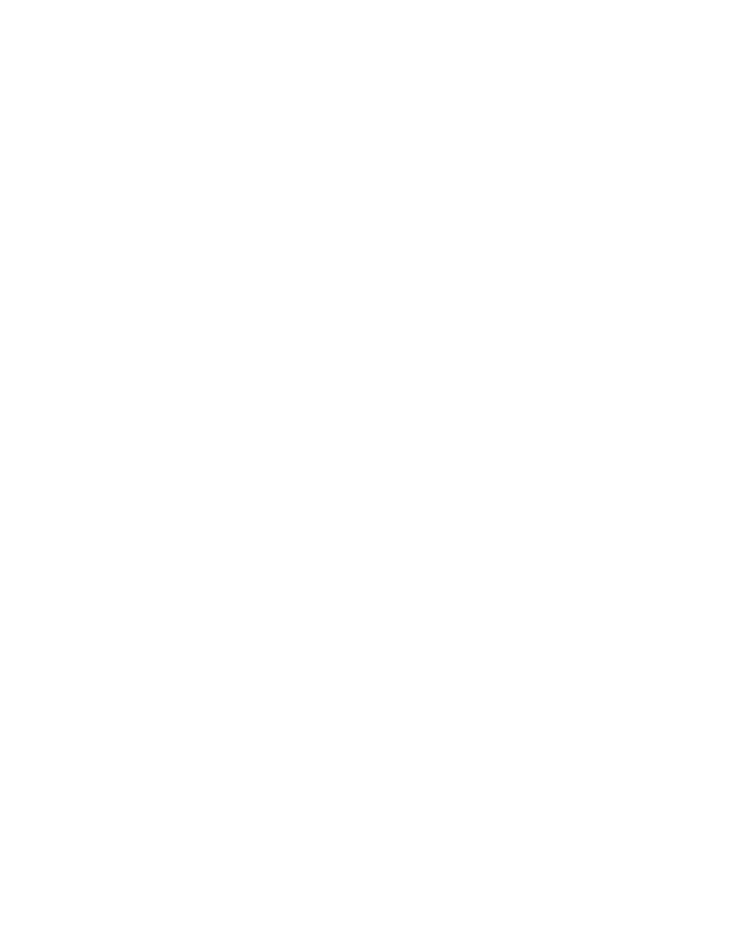
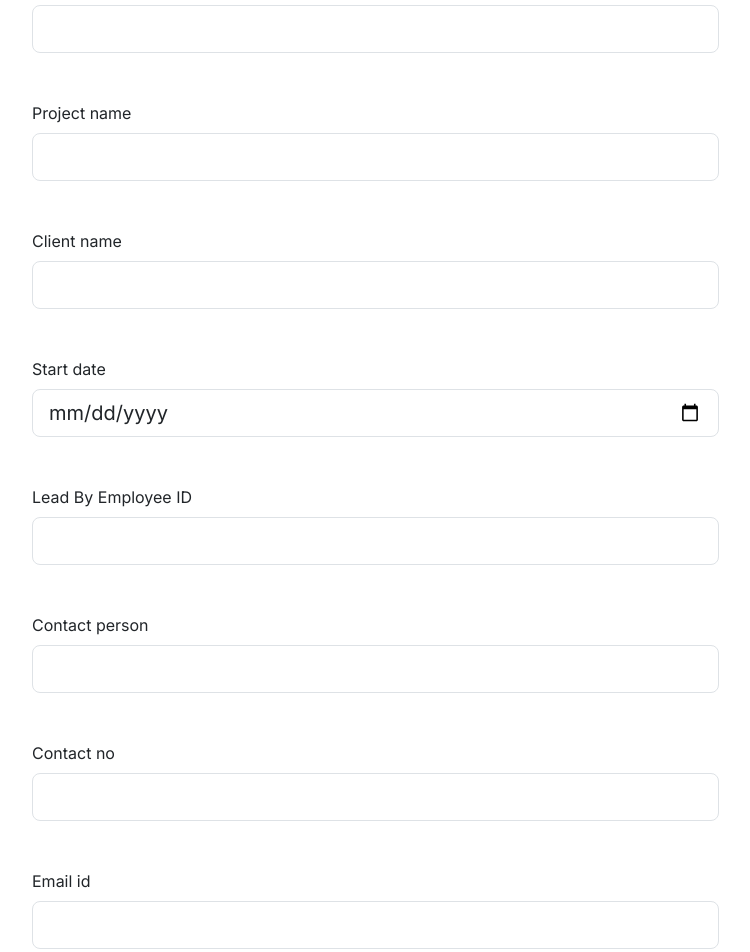
Before and after one commit to Mdkarimul/Employee-management, an Angular app: page /new-project/1 in a window 1280 px wide. Before the commit this address led to /. Shown: the part 320-1272 px from the top of the page, without its empty margins (134-884 px from the left). Before the commit the page ends 800 px from the top, so only its background shows below. Built offline with nearby package versions, Linux system fonts and the light colour scheme.

Commit message:
commiting after project-form completion

```diff
--- a/src/app/app.routes.ts
+++ b/src/app/app.routes.ts
@@ -5,6 +5,7 @@
 import { EmployeeComponent } from './pages/employee/employee.component';
 import { ProjectComponent } from './pages/project/project.component';
 import { ProjectEmployeeComponent } from './pages/project-employee/project-employee.component';
+import { ProjectFormComponent } from './pages/project-form/project-form.component';
 
 
 export const routes: Routes = [
@@ -30,6 +31,10 @@
          path:'projects',component:ProjectComponent
         },
         {
+            path:'new-project/:id',
+            component:ProjectFormComponent
+        },
+        {
             path:'project-employee',component:ProjectEmployeeComponent
         }
     ]
--- a/src/app/pages/employee/employee.component.html
+++ b/src/app/pages/employee/employee.component.html
@@ -171,7 +171,7 @@
       }
     </div>
     <div class="col-md-6">
-      <h4 class="mb-5 p-3">
+      <h4 class="mb-5">
         <i class="fa fa-male me-2" aria-hidden="true"></i>Show employees
       </h4>
       <div
--- /dev/null
+++ b/src/app/pages/project-form/project-form.component.html
@@ -0,0 +1,95 @@
+<div class="container p-5 my-5">
+  <div class="row">
+    <div class="col-md-9 p-3 shadow-sm p-5">
+      <h4>Projects</h4>
+      <!-- Project Form -->
+      <form class="mb-4" [formGroup]="projectForm">
+        <div class="mb-0 my-5">
+          <label for="projectId"  class="form-label">Project id</label>
+          <input
+            type="text"
+            class="form-control form-control-lg"
+            id="projectId"
+            formControlName="projectId"
+          />
+        </div>
+        <div class="mb-0 my-5">
+          <label for="projectName" class="form-label">Project name</label>
+          <input
+            type="text"
+            class="form-control form-control-lg"
+            id="projectName"
+            formControlName="projectName"
+          />
+        </div>
+
+        <div class="mb-0 my-5">
+            <label for="clientName" class="form-label">Client name</label>
+            <input
+              type="text"
+              class="form-control form-control-lg"
+              id="clientName"
+              formControlName="clientName"
+            />
+          </div>
+
+        <div class="mb-0 my-5">
+          <label for="startDate" class="form-label">Start date</label>
+          <input
+            type="date"
+            class="form-control form-control-lg"
+            id="startDate"
+            formControlName="startDate"
+          />
+        </div>
+        <div class="mb-1 my-5">
+          <label for="leadByEmpId" class="form-label"
+            >Lead By Employee ID</label
+          >
+          <input
+            type="number"
+            class="form-control form-control-lg"
+            id="leadByEmpId"
+            formControlName="leadByEmpId"
+          />
+        </div>
+
+        <div class="mb-0 my-5">
+          <label for="contactPerson" class="form-label">Contact person</label>
+          <input
+            type="text"
+            class="form-control form-control-lg"
+            id="contactPerson"
+            formControlName="contactPerson"
+          />
+        </div>
+        <div class="mb-0 my-5">
+          <label for="contactNo" class="form-label">Contact no</label>
+          <input
+            type="text"
+            class="form-control form-control-lg"
+            id="contactNo"
+            formControlName="contactNo"
+          />
+        </div>
+
+        <div class="mb-0 my-5">
+            <label for="emailId" class="form-label">Email id</label>
+            <input
+              type="text"
+              class="form-control form-control-lg"
+              id="emailId"
+              formControlName="emailId"
+            />
+          </div>
+
+        <!-- <button type="submit" class="btn btn-primary mt-3">Submit</button> -->
+        <button type="submit" class="my-3 btn btn-lg btn-primary">
+          <span class="mx-3">Add Now</span>
+        </button>
+      </form>
+    </div>
+
+    <div class="col-md-3"></div>
+  </div>
+</div>
--- /dev/null
+++ b/src/app/pages/project-form/project-form.component.ts
@@ -0,0 +1,32 @@
+import { Component } from '@angular/core';
+import { FormControl, FormGroup, ReactiveFormsModule, Validators } from '@angular/forms';
+
+@Component({
+  selector: 'app-project-form',
+  standalone: true,
+  imports: [ReactiveFormsModule],
+  templateUrl: './project-form.component.html',
+  styleUrl: './project-form.component.scss'
+})
+export class ProjectFormComponent {
+
+
+  projectForm : FormGroup = new FormGroup({});
+
+  constructor(){
+    this.initializeForm();
+  }
+  initializeForm(){
+    this.projectForm = new FormGroup({
+      projectId: new FormControl(),
+      projectName: new FormControl('',[Validators.required]),
+      clientName: new FormControl('',[Validators.required]),
+      startDate: new FormControl('',[Validators.required]),
+      leadByEmpId: new FormControl('',[Validators.required]),
+      contactPerson: new FormControl('',[Validators.required]),
+      contactNo: new FormControl('',[Validators.required]),
+      emailId: new FormControl('',[Validators.required]),
+    })
+  }
+
+}
--- a/src/app/pages/project/project.component.html
+++ b/src/app/pages/project/project.component.html
@@ -1 +1,50 @@
-<p>project works!</p>
+<div class="container p-5 my-5">
+  <div class="row" style="height:auto;">
+    <div class="col-md-4">
+
+        <div class="row">
+            <div class="col-md-6"> <h4>Projects</h4></div>
+            <div class="col-md-6">
+                <button  routerLink="/new-project/0" class="btn btn-primary">Add project</button>
+            </div>
+        </div>
+
+    </div>
+
+
+    <div class="col-md-8">
+
+   <!-- Project Table -->
+   <h4 class="mb-4">Project list</h4>
+   <table class="table ">
+     <thead>
+       <tr>
+         <th>Project ID</th>
+         <th>Project Name</th>
+         <th>Client Name</th>
+         <th>Start Date</th>
+         <th>Lead By Employee</th>
+         <th>Actions</th>
+       </tr>
+     </thead>
+     <tbody>
+       <!-- Data rows go here -->
+        <tr>
+            <td>102</td>
+            <td>Web app</td>
+            <td>John sir</td>
+            <td>23-10-24</td>
+            <td>Md Farik</td>
+            <td>
+                <button class="btn"><i class="fa fa-edit"></i></button
+                    ><button  class="btn"><i class="fa fa-trash"></i></button>
+            </td>
+        </tr>
+     </tbody>
+   </table>
+
+
+    </div>
+
+  </div>
+</div>
--- a/src/app/pages/project/project.component.ts
+++ b/src/app/pages/project/project.component.ts
@@ -1,9 +1,10 @@
 import { Component } from '@angular/core';
+import { RouterLink } from '@angular/router';
 
 @Component({
   selector: 'app-project',
   standalone: true,
-  imports: [],
+  imports: [RouterLink],
   templateUrl: './project.component.html',
   styleUrl: './project.component.scss'
 })
```
Also changed, not shown: src/app/pages/project-form/project-form.component.scss (added), 1 other file (tests, documents, lock files or other folders).
